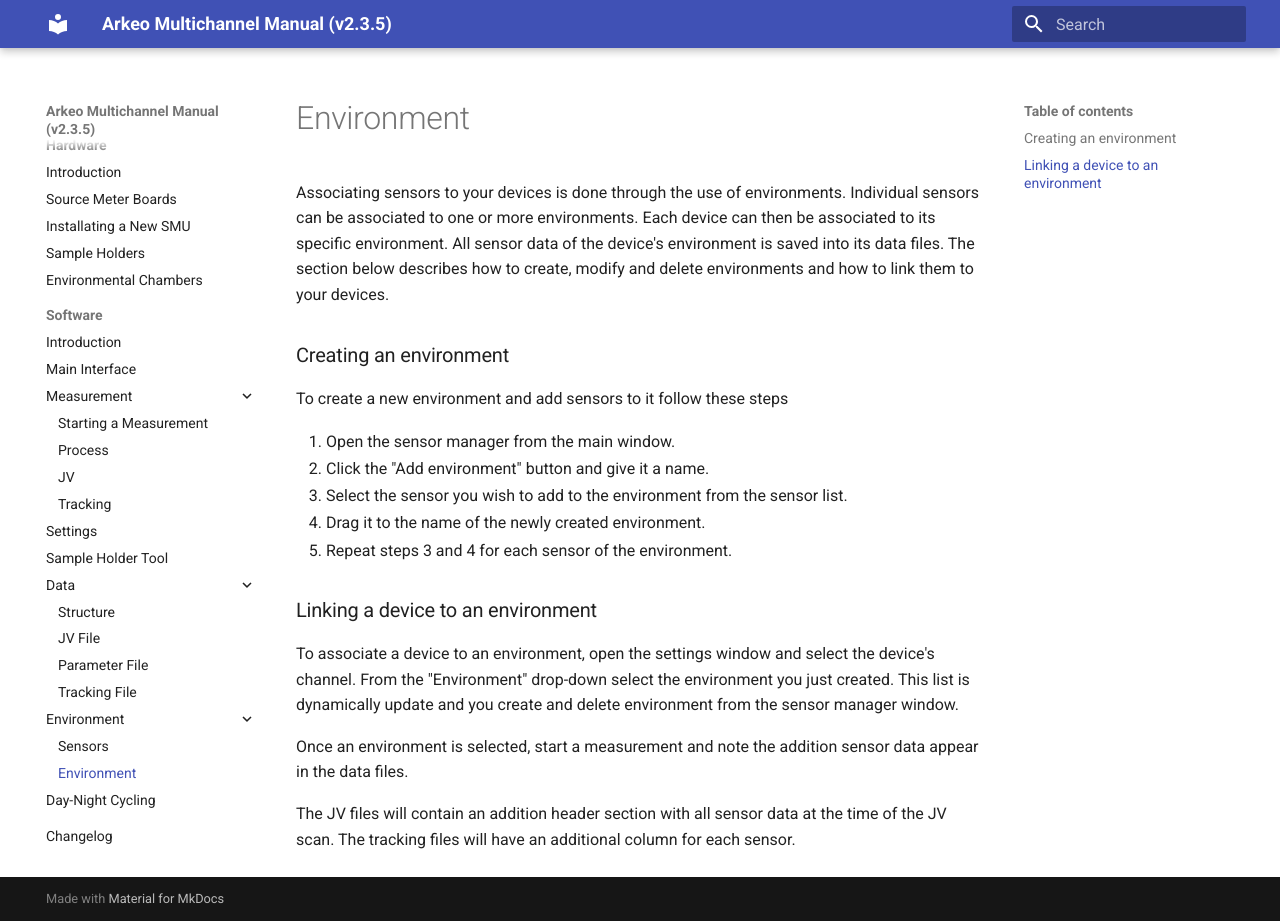
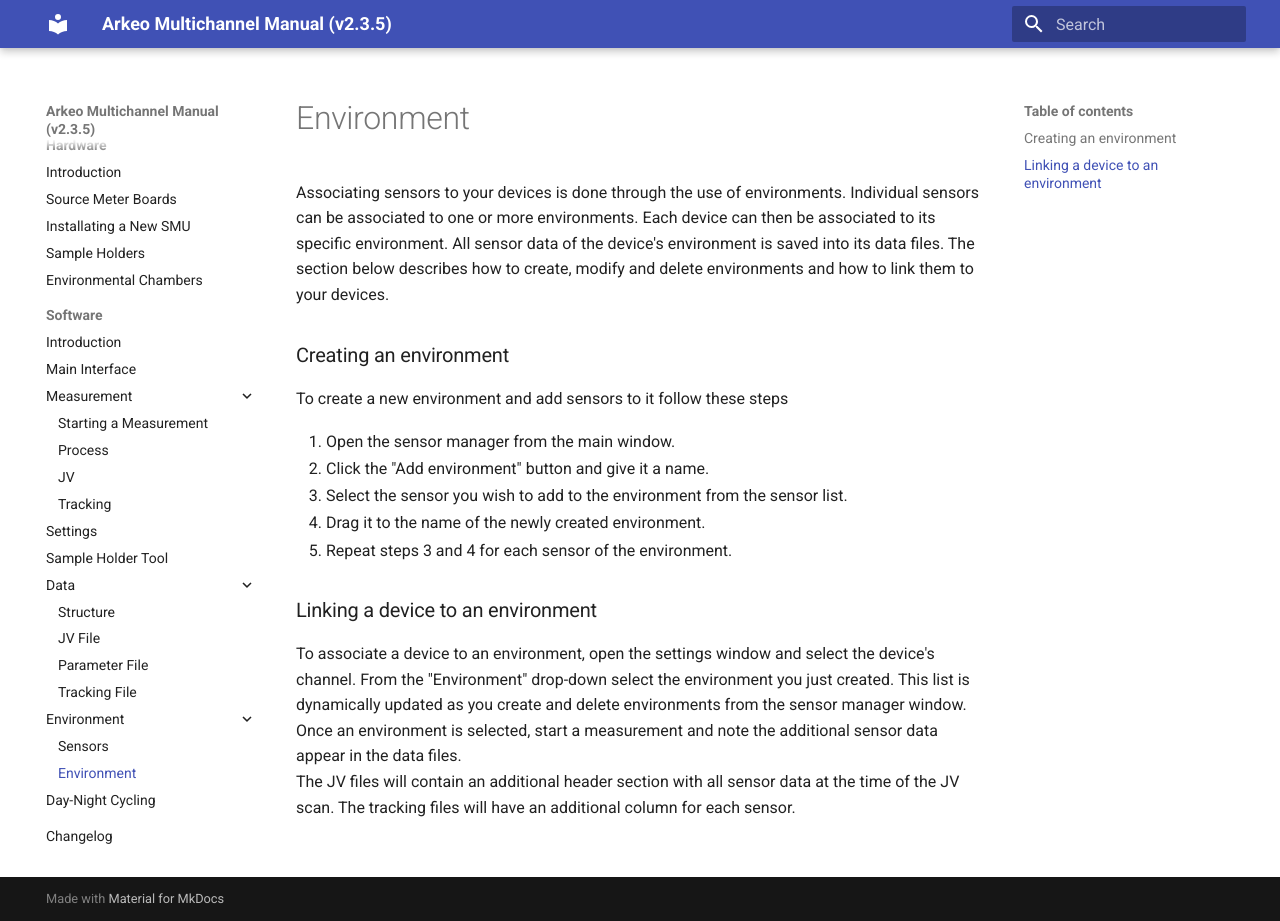
Before and after one commit to cicciresearch/arkeo-multichannel-manual, an MkDocs documentation site: the page built from docs/software/sensors/environments.md, in a window 1280 px wide and 921 px high. Built offline with MkDocs 1.6.1 and Material for MkDocs 9.7.7, drawn with Linux system fonts in a browser that asks for light colours.

Commit message:
Update environments.md

```diff
--- a/docs/software/sensors/environments.md
+++ b/docs/software/sensors/environments.md
@@ -10,10 +10,9 @@
 3. Select the sensor you wish to add to the environment from the sensor list.
 4. Drag it to the name of the newly created environment.
 5. Repeat steps 3 and 4 for each sensor of the environment.
+
 ### Linking a device to an environment ###
 
-To associate a device to an environment, open the settings window and select the device's channel. From the "Environment" drop-down select the environment you just created. This list is dynamically update and you create and delete environment from the sensor manager window.
-
-Once an environment is selected, start a measurement and note the addition sensor data appear in the data files.
-
-The JV files will contain an addition header section with all sensor data at the time of the JV scan. The tracking files will have an additional column for each sensor.
+To associate a device to an environment, open the settings window and select the device's channel. From the "Environment" drop-down select the environment you just created. This list is dynamically updated as you create and delete environments from the sensor manager window.
+Once an environment is selected, start a measurement and note the additional sensor data appear in the data files.
+The JV files will contain an additional header section with all sensor data at the time of the JV scan. The tracking files will have an additional column for each sensor.
```
